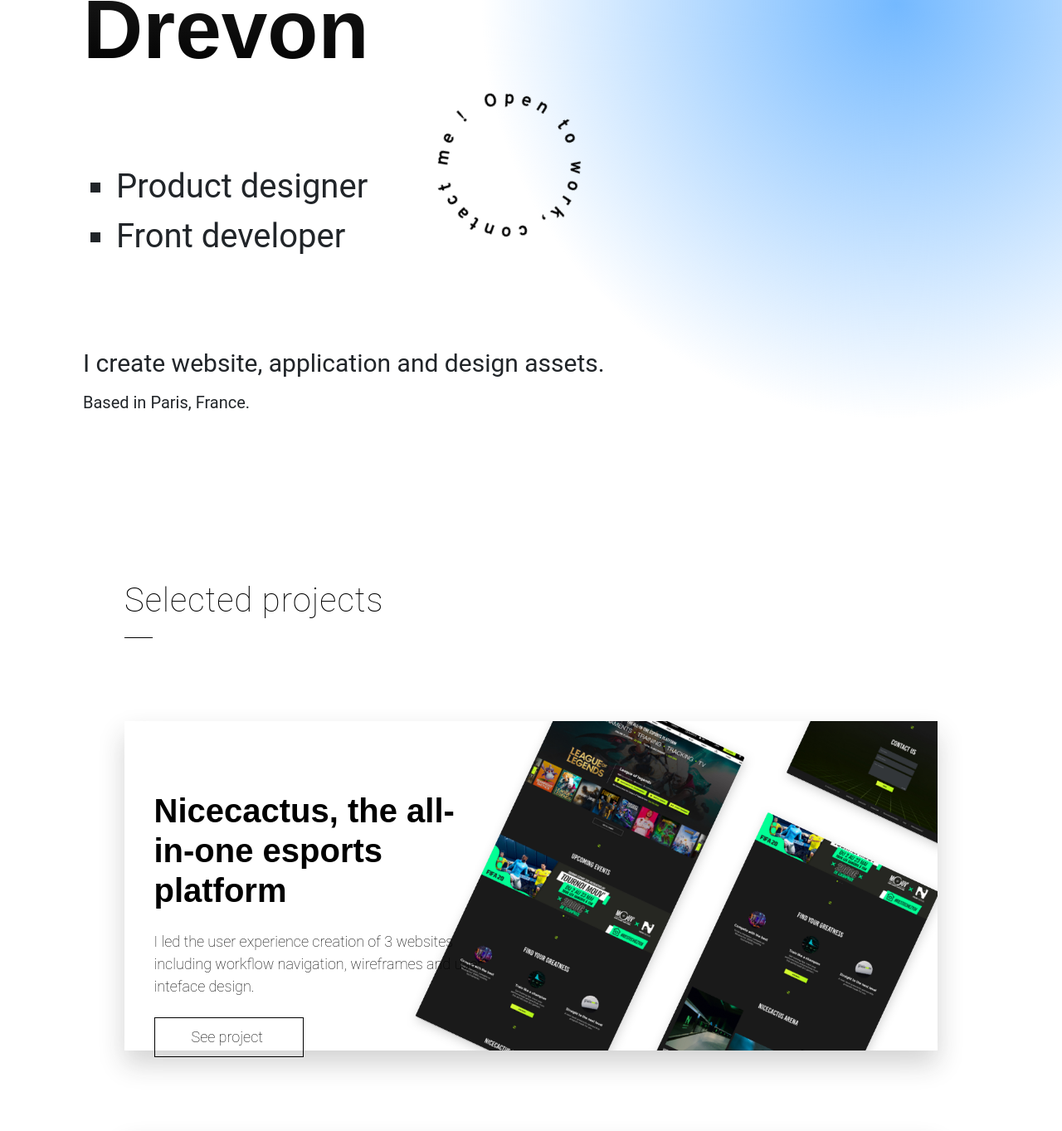
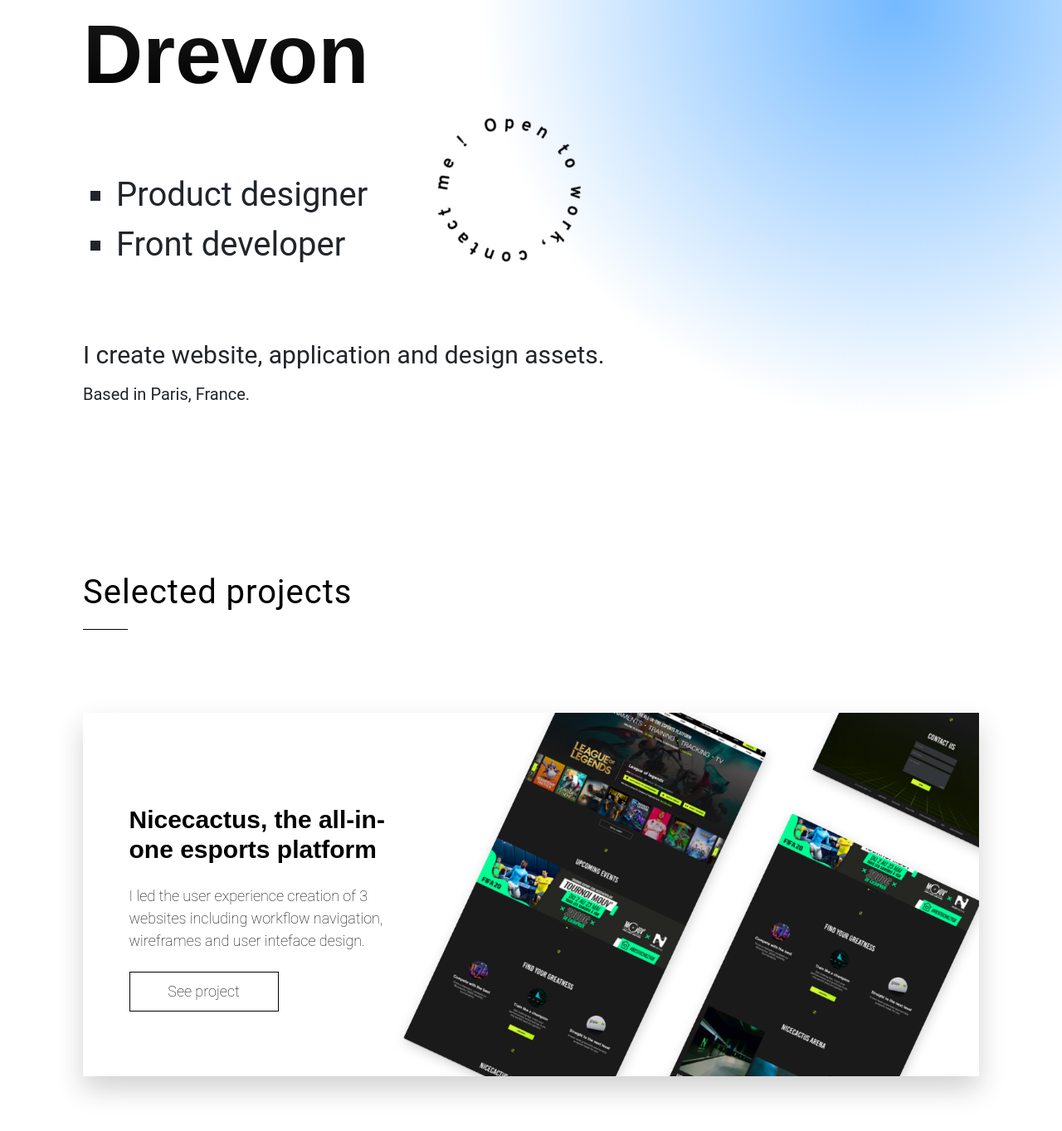
Before and after one commit to toby533/tobyfolio, a Gatsby site: page / in a window 1280 px wide. Shown: the part 195-1558 px from the top of the page at 83% size. Built offline with nearby package versions, Linux system fonts and the light colour scheme; Gatsby itself is replaced by a stand-in of ours; a web font is replaced by a local one.

Commit message:
fix mobile display

```diff
--- a/src/components/Projects/Projects.jsx
+++ b/src/components/Projects/Projects.jsx
@@ -61,12 +61,11 @@
                   distance="30px"
                 >
                   <div className="project-wrapper__text">
+                    <div className="project-wrapper__verticalAlign">
                       <h3 className="project-wrapper__text-title">{title}</h3>
-                    <div>
                       <p>
                         {info}
                       </p>
-                    </div>
                       <a
                         target="_blank"
                         rel="noopener noreferrer"
@@ -75,6 +74,7 @@
                       >
                         See project
                       </a>
+                    </div>
                   </div>
                 </Fade>
               </Col>
--- a/src/style/abstracts/_variables.scss
+++ b/src/style/abstracts/_variables.scss
@@ -1,3 +1,5 @@
+@import url('<link href="https://fonts.googleapis.com/css2?family=Overpass&family=Roboto&display=swap" rel="stylesheet">');
+
 // COLORS
 $primary-color: #02aab0;
 $secondary-color: #00cdac;
--- a/src/style/base/_typography.scss
+++ b/src/style/base/_typography.scss
@@ -1,5 +1,3 @@
-@import url('<link href="https://fonts.googleapis.com/css2?family=Overpass&family=Roboto&display=swap" rel="stylesheet">');
-
 h1 {
   font-weight: 700;
 }
@@ -23,7 +21,7 @@
 }
 
 .section-title-hr {
-  width:34px;
+  width:54px;
   margin-bottom:1.5rem;
   height:1px;
   background-color:#000;
@@ -32,6 +30,7 @@
 .section-title {
   font-family: $default-font;
   font-size: $big-font-size;
+  font-weight: 400 !important;
   letter-spacing: 0.1rem;
   font-weight: 100;
   text-align:left;
--- a/src/style/sections/_projects.scss
+++ b/src/style/sections/_projects.scss
@@ -1,6 +1,6 @@
 #projects {
   color: $black-color;
-  padding: 0 15rem;
+  padding: 0 10rem;
 
   @include respond(big-desktop) {
     padding: 0 15rem;
@@ -23,6 +23,12 @@
     margin-top: 5rem;
    }
 
+  img {
+    @include respond(phone) {
+      object-position: right center !important;
+    }
+  }
+
   .project-wrapper {
     margin-bottom: 15rem;
 
@@ -35,27 +41,21 @@
       margin-top:10rem;
 
       @include respond(phone) {
-        margin-bottom: 6rem;
-        margin-top:6rem;
+        margin-bottom: 3rem;
+        margin-top: 3rem;
         padding:0px !important;
       }
     }
 
     &__text {
       position: absolute;
-      width: 400px;
-      top: 15%;
-      left: 5%;
+      top: 0;
+      width: 100%;
+      height:100%;
       text-align: left;
-      margin-top: 24px;
 
       @include respond(phone) {
-        position: absolute;
-        width: 50%;
-        top: 24px;
-        left: 24px;
-        text-align: left;
-        margin-top: 24px;
+        display:none;
       }
       @include respond(tab-land) {
         margin-top: 0rem;
@@ -64,7 +64,7 @@
       &-title {
         font-weight: bold;
         margin-bottom: 24px;
-        font-size: 4rem;
+        font-size: 3rem;
         font-family: $fancy-font;
 
         @include respond(phone) {
@@ -79,6 +79,12 @@
       & p > a {
         color: $secondary-color;
       }
+    }
+
+    &__verticalAlign {
+      width: 35%;
+      padding-top: 10%;
+      padding-left: 5%;
     }
 
     &__image {
@@ -107,13 +113,7 @@
 
       & .thumbnail div {
         @include respond(phone) {
-          height:500px;
-        }
-      }
-
-      & .thumbnail img {
-        @include respond(phone) {
-          left:30% !important;
+          height:300px;
         }
       }
     }
@@ -124,7 +124,8 @@
   width:180px;
   height:48px;
   margin-top: 14px;
-  padding: 1.4rem 4.4rem;
+  padding: 1.4rem;
+  text-align:center;
   font-weight: 200;
   color: $black-color;
   border: 1px solid #000;
--- a/src/style/sections/_welcome.scss
+++ b/src/style/sections/_welcome.scss
@@ -1,6 +1,6 @@
 #welcome {
     padding: 0 10rem;
-    margin-top: 5rem;
+    margin-top: 8rem;
 
     @include respond(big-desktop) {
      padding: 0 15rem;
@@ -8,7 +8,7 @@
     }
     @include respond(tab-land) {
      padding: 0 5rem;
-     margin-top: 10rem;
+     margin-top: 8rem;
     }
     @include respond(tab-port) {
      padding: 0 10rem;
@@ -60,7 +60,7 @@
     font-size: 4rem;
     font-weight: 400;
     list-style: square;
-    margin: 10rem 0;
+    margin: 8rem 0;
 
     @include respond(big-desktop) {
      font-size: 4rem;
@@ -68,11 +68,11 @@
     }
     @include respond(tab-land) {
      font-size: 4rem;
-     margin: 10rem 0;
+     margin: 8rem 0;
     }
     @include respond(tab-port) {
      font-size: 4rem;
-     margin: 10rem 0;
+     margin: 8rem 0;
     }
     @include respond(phone) {
      font-size: 2rem;
```
Lines whose indentation alone changed are shown as unchanged.
